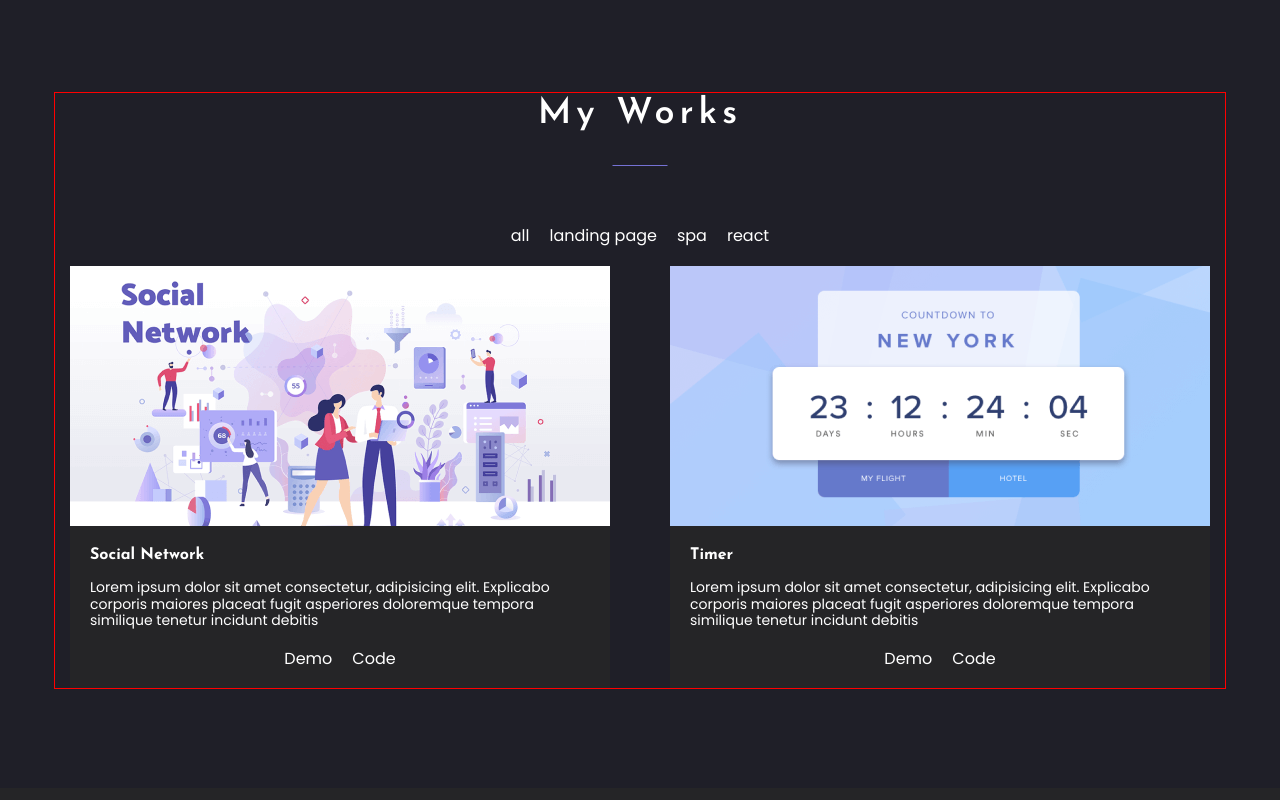
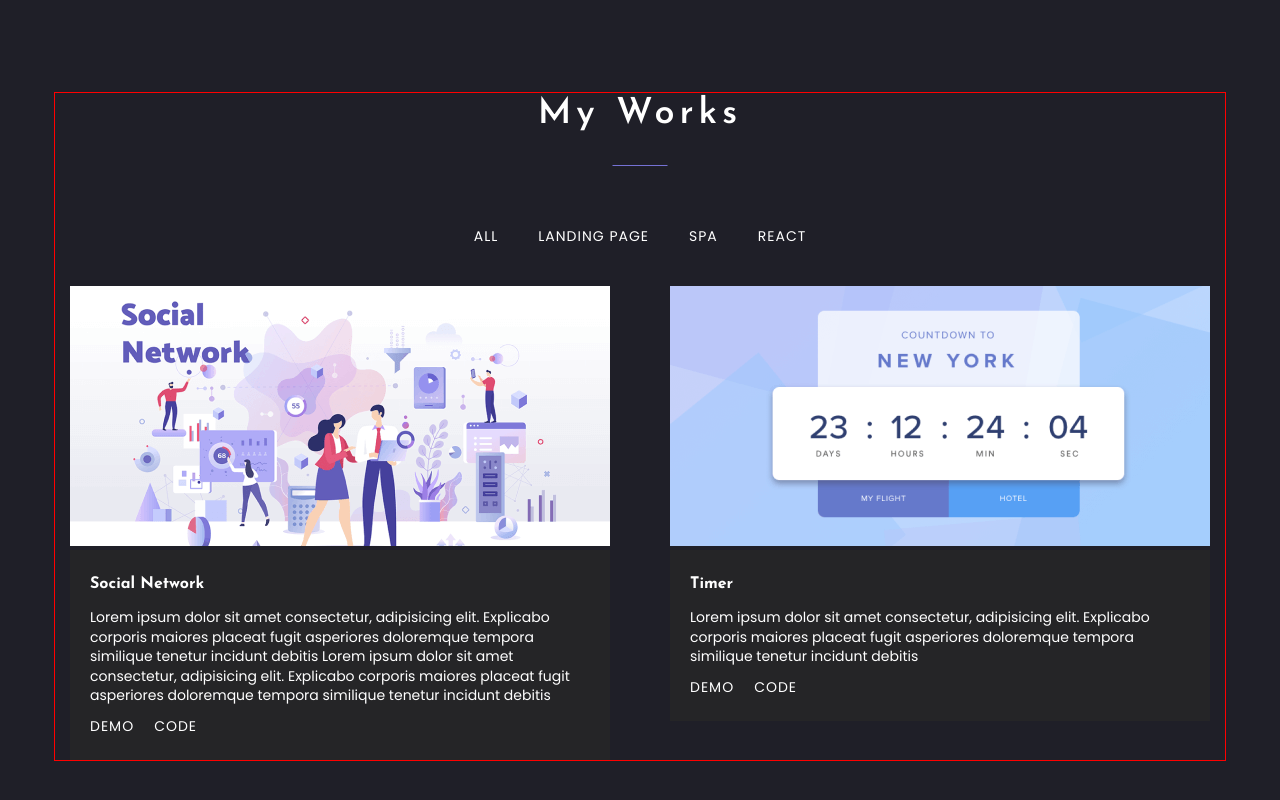
Before and after one commit to Andrey-Fedosov/Monday-murkup-project, a React app: page / in a window 1280 px wide. Shown: the part 1940-2740 px from the top of the page. Built offline with nearby package versions, Linux system fonts and the light colour scheme.

Commit message:
refactor: add styles to work section

```diff
--- /dev/null
+++ b/src/components/Button.tsx
@@ -0,0 +1,37 @@
+import styled from 'styled-components';
+import { theme } from '../styles/Themes';
+
+export const Button = styled.button`
+  font-weight: 400;
+  font-size: 14px;
+  align-items: center;
+  letter-spacing: 1px;
+  text-transform: uppercase;
+  width: 170px;
+  height: 32px;
+  padding: auto;
+  position: relative;
+  z-index: 0;
+
+  font-family: 'Poppins', sans-serif;
+
+  &::before {
+    content: '';
+    display: inline-block;
+    position: absolute;
+    background-color: ${theme.colors.accentColor};
+    width: 50%;
+    height: 10px;
+    z-index: -1;
+    bottom: 0;
+    left: 50%;
+    transform: translateX(-50%);
+  }
+
+  &:hover {
+    &::before {
+      width: 100%;
+      height: 100%;
+    }
+  }
+`;
--- /dev/null
+++ b/src/components/Link.tsx
@@ -0,0 +1,29 @@
+import styled from 'styled-components';
+import { theme } from '../styles/Themes';
+
+export const Link = styled.a`
+  font-weight: 400;
+  font-size: 14px;
+  letter-spacing: 1px;
+  text-transform: uppercase;
+  padding: 10px;
+  position: relative;
+  z-index: 0;
+
+  &:hover {
+    &::before {
+      height: 10px;
+    }
+  }
+
+  &::before {
+    content: '';
+    display: inline-block;
+    position: absolute;
+    bottom: 5px;
+    left: 0px;
+    right: 0px;
+    background-color: ${theme.colors.accentColor};
+    z-index: -1;
+  }
+`;
--- a/src/components/WorkExampleItem.tsx
+++ b/src/components/WorkExampleItem.tsx
@@ -3,6 +3,8 @@
 import { theme } from '../styles/Themes';
 import { ExampleMenu } from './exampleMenu/ExampleMenu';
 import { GlobalStyle } from '../styles/GlobalStyled';
+import { Link } from './Link';
+import { Button } from './Button';
 
 const itemMenu = ['Demo', 'Code'];
 
@@ -13,11 +15,17 @@
 }) {
   return (
     <StyledWorkExampleItem>
-      <StyledImage src={props.src} alt="example image" />
+      <ImageWrapper>
+        <StyledImage src={props.src} alt="example image" />
+        <Button>view projects</Button>
+      </ImageWrapper>
+
       <StyledExampleContent>
         <h3>{props.title}</h3>
         <StyledText>{props.text}</StyledText>
-        <ExampleMenu menuItems={itemMenu} />
+        {/* <ExampleMenu menuItems={itemMenu} /> */}
+        <Link href="#">demo</Link>
+        <Link href="#">code</Link>
       </StyledExampleContent>
     </StyledWorkExampleItem>
   );
@@ -26,9 +34,66 @@
 export const StyledWorkExampleItem = styled.div`
   display: flex;
   flex-direction: column;
+  justify-content: space-between;
   max-width: 540px;
+  width: 100%;
+  ${Link} {
+    padding: 0 0 8px 0;
 
-  /* gap: 20px; */
+    & + ${Link} {
+      margin-left: 20px;
+    }
+  }
+`;
+
+const ImageWrapper = styled.div`
+  position: relative;
+
+  &:hover {
+    &::before {
+      content: '';
+      position: absolute;
+      left: 0;
+      right: 0;
+      top: 0;
+      bottom: 0;
+      background: rgba(0, 0, 0, 0.3);
+      backdrop-filter: blur(4px);
+      /* z-index: -1; */
+    }
+
+    ${Button} {
+      opacity: 1;
+      position: absolute;
+      left: 50%;
+      top: 50%;
+      transform: translate(-50%);
+      /* z-index: 0; */
+    }
+  }
+
+  ${Button} {
+    opacity: 1;
+    position: absolute;
+
+    left: 50%;
+    top: 50%;
+    transform: translate(-50%);
+
+    &::before {
+      width: 100%;
+      height: 100%;
+    }
+    /* z-index: 0; */
+  }
+
+  ${Button} {
+    opacity: 0;
+    position: absolute;
+    left: 50%;
+    top: 50%;
+    transform: translate(-50%);
+  }
 `;
 
 const StyledImage = styled.img`
@@ -41,12 +106,18 @@
 const StyledExampleContent = styled.div`
   background-color: ${theme.colors.secondaryBg};
   justify-content: flex-start;
+  padding: 25px 20px 25px 20px;
+
   h3 {
-    padding: 20px 0px 0px 20px;
+    /* margin: 25px 20px 25px 20px; */
+  }
+
+  ${Link} {
+    /* margin: 25px 20px 25px 20px;
+    padding-bottom: 8px; */
   }
 `;
 
 const StyledText = styled.p`
-  font-size: 14px;
-  padding: 14px 20px 20px 20px;
+  margin: 14px 0 10px;
 `;
--- a/src/components/exampleMenu/ExampleMenu.tsx
+++ b/src/components/exampleMenu/ExampleMenu.tsx
@@ -1,6 +1,7 @@
 import React from 'react';
 import styled from 'styled-components';
 import { theme } from '../../styles/Themes';
+import { Link } from '../Link';
 
 export function ExampleMenu(props: { menuItems: Array<string> }) {
   return (
@@ -9,7 +10,7 @@
         {props.menuItems.map((item, index) => {
           return (
             <li key={index}>
-              <a href="#">{item}</a>
+              <Link href="#">{item}</Link>
             </li>
           );
         })}
@@ -22,12 +23,10 @@
   display: flex;
   justify-content: center;
   gap: 20px;
-  margin-bottom: 20px;
+  margin-bottom: 40px;
   li {
     list-style: none;
-  }
-
-  li > a {
-    color: ${theme.colors.fontColor};
+    position: relative;
+    z-index: 1;
   }
 `;
--- a/src/layout/sections/contact/Contact.tsx
+++ b/src/layout/sections/contact/Contact.tsx
@@ -4,6 +4,7 @@
 import { SectionTitle } from '../../../components/sectionTitle/SectionTitle';
 import { Container } from '../../../components/Container';
 import { theme } from '../../../styles/Themes';
+import { Button } from '../../../components/Button';
 
 export function Contact() {
   return (
@@ -16,7 +17,7 @@
             <StyledInput placeholder="name"></StyledInput>
             <StyledInput placeholder="message" as={'textarea'}></StyledInput>
 
-            <input type="button" value="send message" />
+            <Button>Send a message</Button>
           </StyledContactBox>
         </FlexWrapper>
       </Container>
@@ -38,15 +39,12 @@
   width: 100%;
   margin: 0 auto;
 
-  input:last-of-type {
-    max-width: 112px;
-  }
-
   textarea {
     resize: none;
     max-width: 540px;
     width: 100%;
     height: 155px;
+  }
 `;
 
 const StyledInput = styled.input`
@@ -72,5 +70,4 @@
   &:focus-visible {
     outline: 1px solid ${theme.colors.borderColor};
   }
-}
 `;
--- a/src/layout/sections/hireMe/HireMe.tsx
+++ b/src/layout/sections/hireMe/HireMe.tsx
@@ -3,6 +3,7 @@
 import styled from 'styled-components';
 import { SectionTitle } from '../../../components/sectionTitle/SectionTitle';
 import { Container } from '../../../components/Container';
+import { Button } from '../../../components/Button';
 
 export function HireMe() {
   return (
@@ -11,7 +12,7 @@
         <SectionTitle>I Am Available For Freelance</SectionTitle>
       </Container>
       <FlexWrapper direction="column" justify="center" align="center">
-        <input type="button" value="HIRE ME" />
+        <Button>hire me</Button>
       </FlexWrapper>
     </StyledHireMe>
   );
--- a/src/layout/sections/works/Works.tsx
+++ b/src/layout/sections/works/Works.tsx
@@ -17,12 +17,12 @@
       <Container>
         <SectionTitle>My Works</SectionTitle>
         <ExampleMenu menuItems={workMenuArr} />
-        <FlexWrapper justify="space-between" align="center">
+        <FlexWrapper justify="space-between" align="flex-start">
           <WorkExampleItem
             title={'Social Network'}
             src={image1}
             text={
-              'Lorem ipsum dolor sit amet consectetur, adipisicing elit. Explicabo corporis maiores placeat fugit asperiores doloremque tempora similique tenetur incidunt debitis'
+              'Lorem ipsum dolor sit amet consectetur, adipisicing elit. Explicabo corporis maiores placeat fugit asperiores doloremque tempora similique tenetur incidunt debitis Lorem ipsum dolor sit amet consectetur, adipisicing elit. Explicabo corporis maiores placeat fugit asperiores doloremque tempora similique tenetur incidunt debitis'
             }
           />
           <WorkExampleItem
--- a/src/styles/GlobalStyled.tsx
+++ b/src/styles/GlobalStyled.tsx
@@ -23,6 +23,7 @@
 
   a {
     text-decoration: none;
+    color: ${theme.colors.fontColor}
   }
 
   ul{
@@ -32,6 +33,8 @@
   button {
     background-color: unset;
     border: none;
+    color: ${theme.colors.fontColor};
+    cursor: pointer;
   }
 
   section {
@@ -50,6 +53,12 @@
    font-size: 16px;
   }
 
+  p {
+    font-weight: 400;
+    font-size: 14px;
+    line-height: 1.4;
+  }
+
 
 
 `;
```
